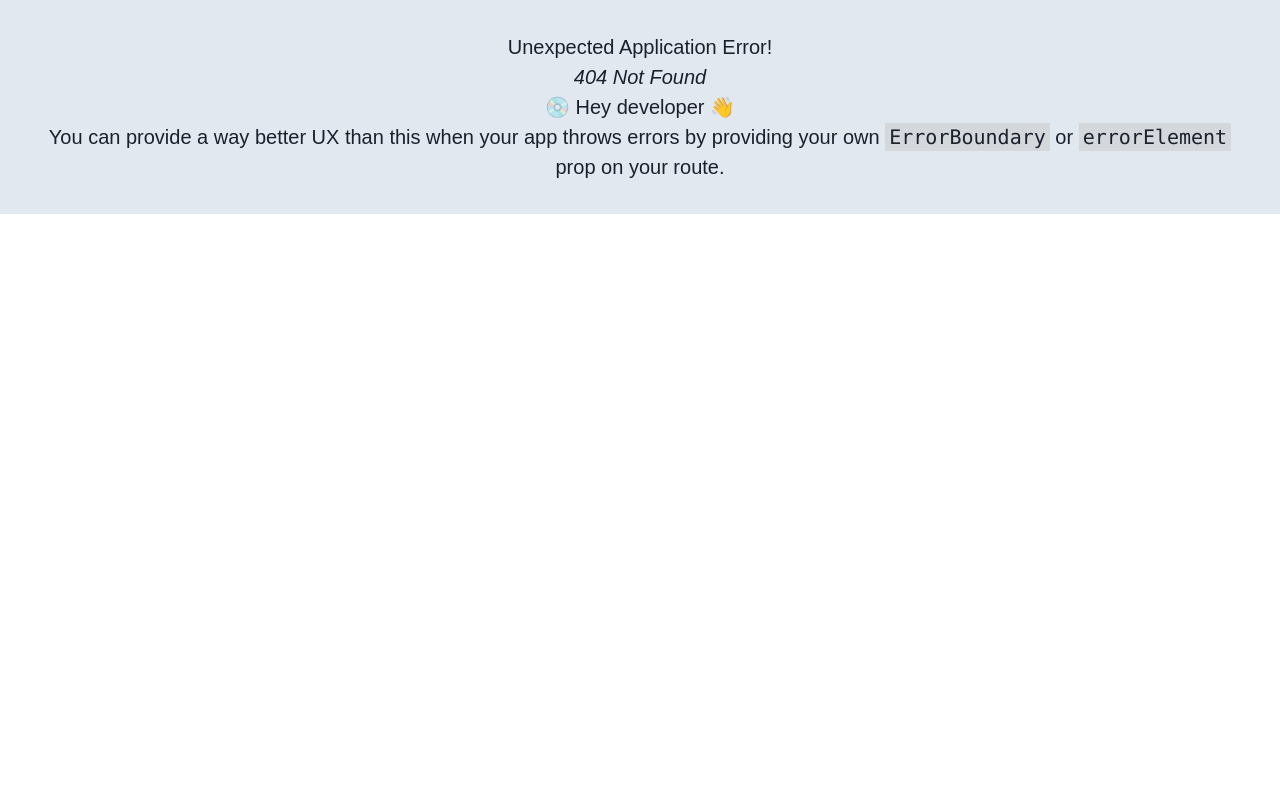
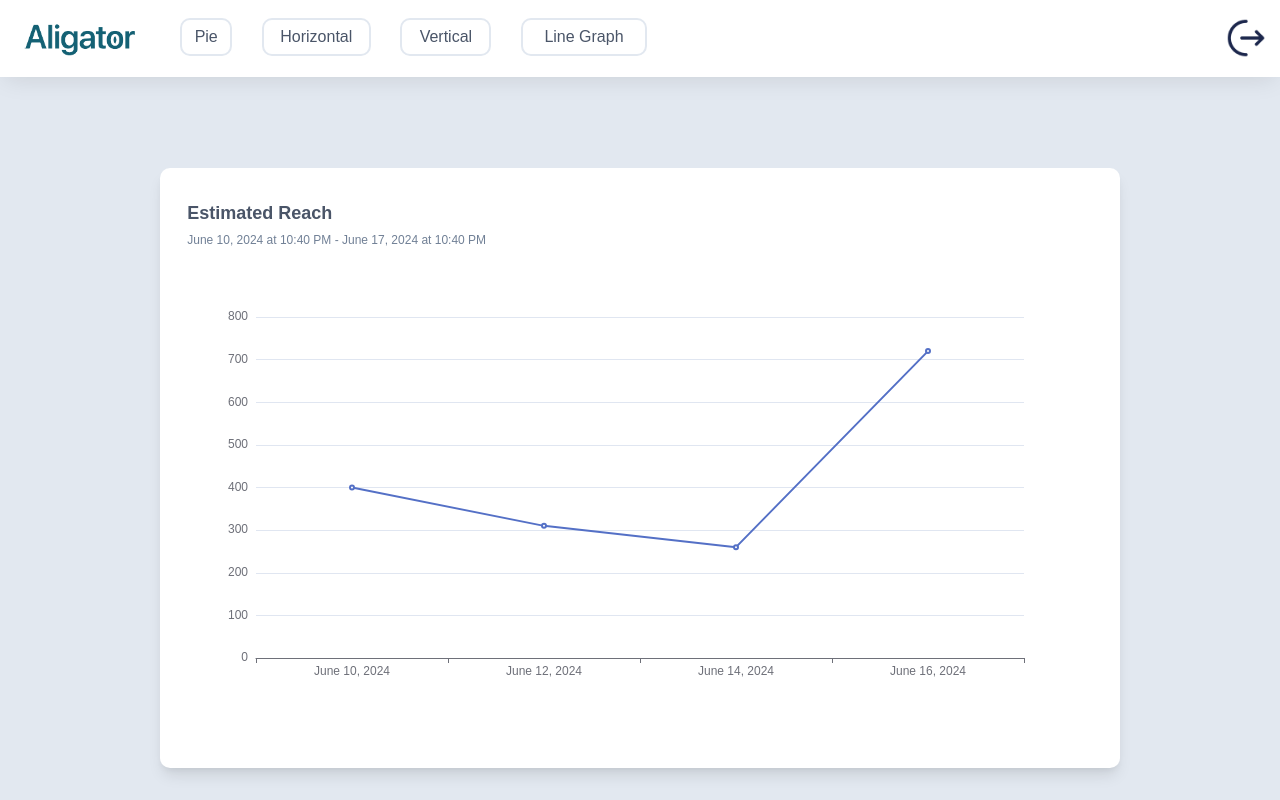
Before and after one commit to Hasan-droid/Aligator_DataPresentation_Charts, a React (Vite) app: page /linegraph in a window 1280 px wide. Before the commit this address had no page. Built offline with nearby package versions, Linux system fonts and the light colour scheme.

Commit message:
Line Graph
*Line graph displays on the app

1- new route "/linegraph" located in "Router.tsx

2- navigate to graph from navigation bar "MainLayout.tsx"

3- graph component locate in "LineGraph.tsx" and their types located in " lineGraphTypes.ts"

4- graph options located in "lineGraphOptions.ts"

```diff
--- a/src/Router.tsx
+++ b/src/Router.tsx
@@ -6,6 +6,8 @@ import VerticalChart from "./components/VerticalChart";
 import HorizontalChart from "./components/HorizontalChart";
 import postsOverTimeData from "../src/data/PostsOverTime.json";
 import rankingData from "../src/data/Ranking.json";
+import LineGraph from "./components/LineGraph";
+import EstimatedReachData from "./data/EstimatedReach.json";
 
 const Router = createBrowserRouter([
   {
@@ -25,6 +27,10 @@ const Router = createBrowserRouter([
         path: "/horizontal",
         element: <HorizontalChart data={rankingData} />,
       },
+      {
+        path: "/linegraph",
+        element: <LineGraph data={EstimatedReachData} />,
+      },
     ],
   },
 ]);
--- /dev/null
+++ b/src/chartsConfigs/lineGraphOptions.ts
@@ -0,0 +1,28 @@
+type EChartsOption = echarts.EChartsOption;
+
+/**
+ * Function to generate the line graph configuration
+ * @param dates - Array of dates
+ * @param series - Array of series
+ * @returns - EChartsOption
+ */
+const config = (dates: string[], series: number[]) => {
+  const option: EChartsOption = {
+    xAxis: {
+      type: "category",
+      data: dates,
+    },
+    yAxis: {
+      type: "value",
+    },
+    series: [
+      {
+        data: series,
+        type: "line",
+      },
+    ],
+  };
+  return option;
+};
+
+export default config;
--- /dev/null
+++ b/src/components/LineGraph.tsx
@@ -0,0 +1,50 @@
+import { formatDate, formatDate_MMDDYYYY } from "../utils/dateUtils";
+import ChartContainer from "./ChartContainer";
+import lineChartOptions from "../chartsConfigs/lineGraphOptions";
+import { ILineGraphProps } from "../types/charts/lineGraphTypes";
+
+/**
+ * this component is used to display the line graph
+ * @param data - the data to be displayed in the line graph
+ */
+export default function LineGraph({ data }: ILineGraphProps) {
+  const startDate = formatDate(data.startDate);
+  const endDate = formatDate(data.endDate);
+
+  /**
+   *  insert dates between the start and end date , based on the number of intervals
+   * @param startDate - the start date
+   * @param endDate - the end date
+   * @param intervals - the number of intervals
+   * @returns
+   */
+  const generateDateIntervals = (startDate: number, endDate: number, intervals: number) => {
+    const interval = (endDate - startDate) / intervals;
+    const dates = [];
+    for (let i = 0; i < intervals; i++) {
+      dates.push(startDate + i * interval);
+    }
+    return dates;
+  };
+
+  const numberOfIntervals = data.data.length;
+
+  const datesBetween = generateDateIntervals(data.startDate, data.endDate, numberOfIntervals);
+
+  const dates = datesBetween.map((date) => formatDate_MMDDYYYY(date));
+
+  const series = data.data.map((item) => item.estimatedReach);
+
+  const option = lineChartOptions(dates, series);
+
+  return (
+    <ChartContainer
+      title={"Estimated Reach"}
+      startDate={startDate}
+      endDate={endDate}
+      width={"75vw"}
+      height={"75vh"}
+      option={option}
+    />
+  );
+}
--- a/src/components/MainLayout.tsx
+++ b/src/components/MainLayout.tsx
@@ -60,7 +60,7 @@ export default function MainLayout() {
               <Box width="95px" height="1px" onClick={() => navigate("/vertical")}>
                 <Text {...navBarItemsStyle}>Vertical</Text>
               </Box>
-              <Box width="130px" height="1px">
+              <Box width="130px" height="1px" onClick={()=>handleNavigation("/linegraph")}>
                 <Text {...navBarItemsStyle}>Line Graph</Text>
               </Box>
             </Stack>
--- /dev/null
+++ b/src/types/charts/lineGraphTypes.ts
@@ -0,0 +1,9 @@
+export interface ILineGraphProps {
+  data: {
+    startDate: number;
+    endDate: number;
+    data: {
+      estimatedReach: number;
+    }[];
+  };
+}
```
